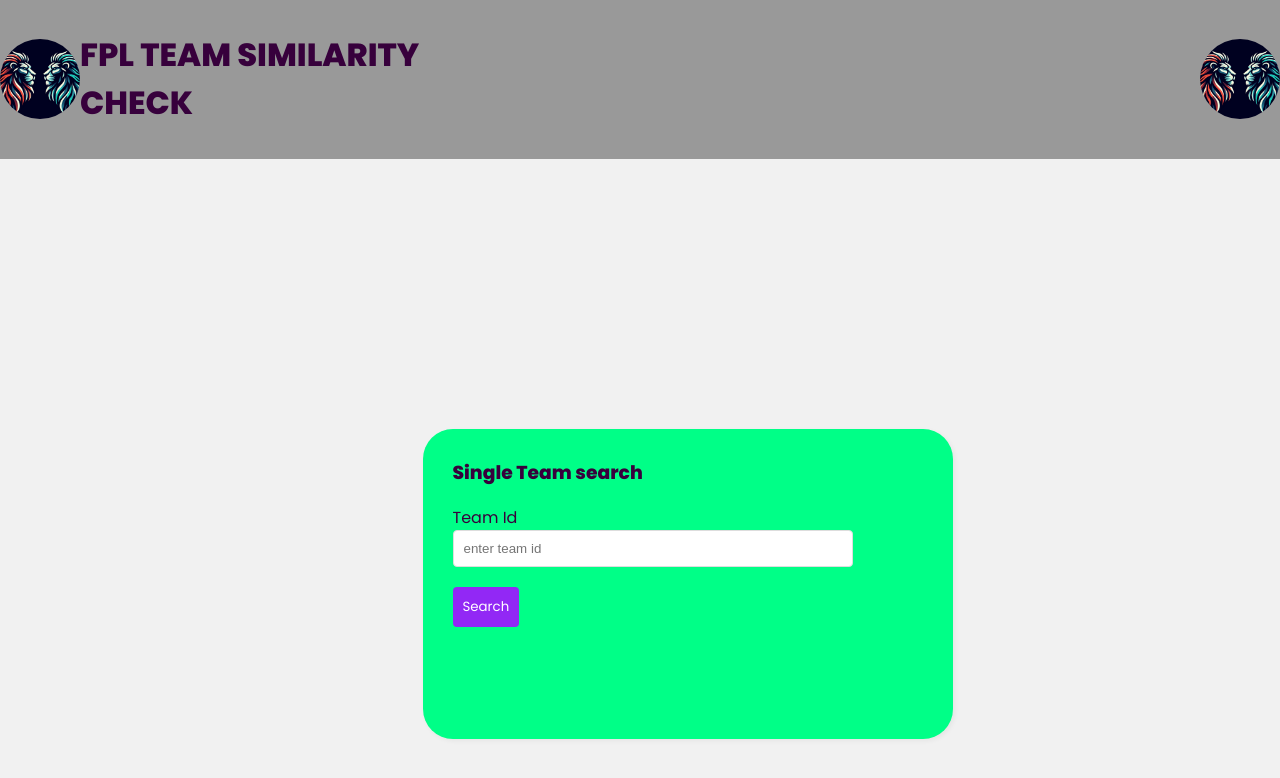
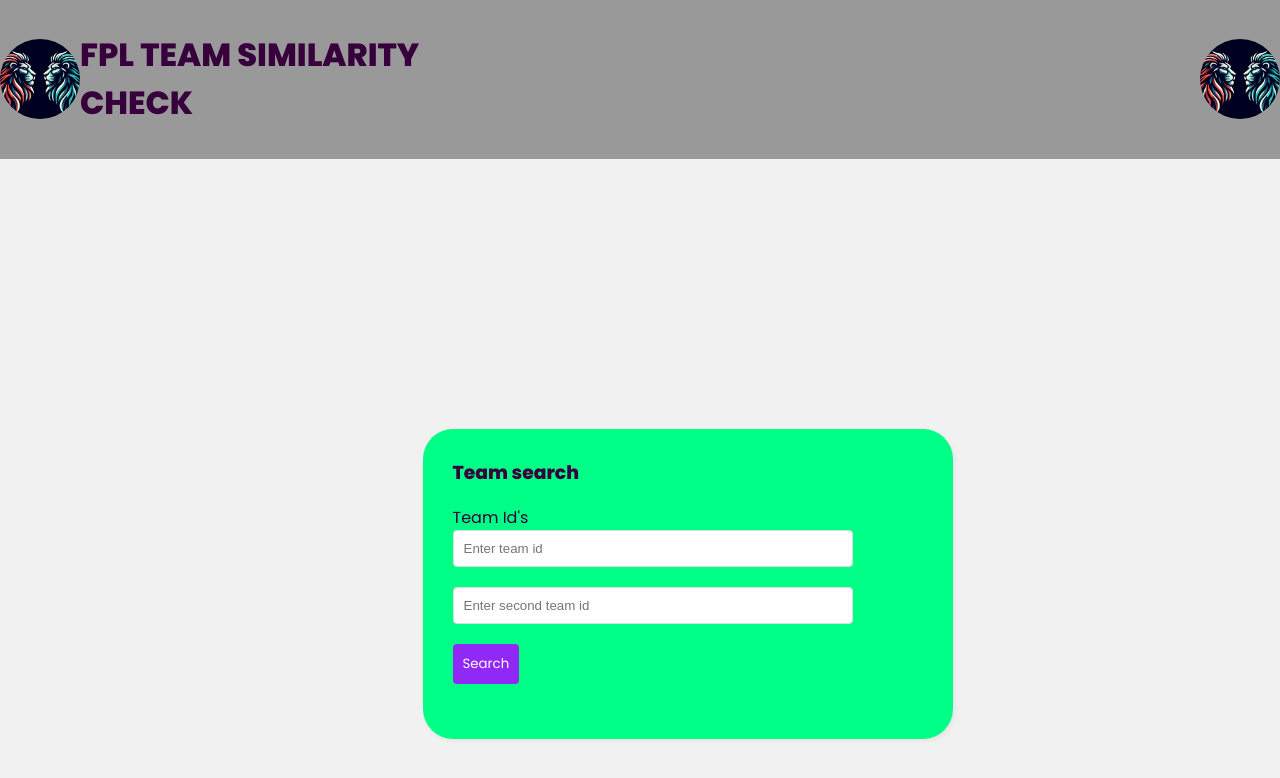
Before and after one commit to AdamL93/FPL-Similarity-Check, a React (Create React App) app in the folder frontend/: page / in a window 1280 px wide. Shown: the top 778 px of the page. Built offline with nearby package versions, Linux system fonts and the light colour scheme.

Commit message:
added another controller and second team.

```diff
--- a/frontend/src/components/SearchBar.js
+++ b/frontend/src/components/SearchBar.js
@@ -1,28 +1,39 @@
 import React, { useState } from 'react';
 
 
-const SearchBar = ({onSearchSubmit}) => {
+const SearchBar = ({handleSearchSubmit}) => {
 
     const [inputValue, setInputValue] = useState('')
+    const [inputValue2, setInputValue2] = useState('')
 
     const handleFormSubmit = (e) => {
         e.preventDefault();
-        onSearchSubmit(inputValue)
+        handleSearchSubmit(inputValue, inputValue2)
     }
 
     return (
 
         <div className = "search-container">
             <form onSubmit={handleFormSubmit}>
-                <h3>Single Team search</h3>
-                <label>Team Id</label>
+                <h3>Team search</h3>
+                <label>Team Id's</label>
                 <input
                     type="number"
-                    placeholder="enter team id"
+                    placeholder="Enter team id"
                     value={inputValue}
                     onChange={({target}) => {
                     console.log(target.value)
                     setInputValue(target.value)}
+
+                }
+                />
+                <input
+                    type="number"
+                    placeholder="Enter second team id"
+                    value={inputValue2}
+                    onChange={({target}) => {
+                    console.log(target.value)
+                    setInputValue2(target.value)}
 
                 }
                 />
--- a/frontend/src/pages/Home.js
+++ b/frontend/src/pages/Home.js
@@ -1,23 +1,21 @@
 
 import SearchBar from '../components/SearchBar'
 import { useNavigate } from "react-router-dom"
-import React, { useState } from 'react';
+
 
 const Home = () => {
 
-    const [searchQuery, setSearchQuery] = useState('')
     const navigate = useNavigate()
 
-    const handleSearchSubmit = (query) => {
-        setSearchQuery(query);
-        console.log(query)
-        navigate('/ResultsPage', { state: { searchQuery: query } });
+    const handleSearchSubmit = (teamId, teamId2) => {
+        console.log(teamId, teamId2)
+        navigate('/ResultsPage', { state: { inputValue: teamId, inputValue2: teamId2 } });
     };
 
 
     return (
         <div className = "home">
-            <SearchBar onSearchSubmit={handleSearchSubmit}/>
+            <SearchBar handleSearchSubmit={handleSearchSubmit}/>
         </div>
     );
 };
--- a/frontend/src/pages/ResultsPage.js
+++ b/frontend/src/pages/ResultsPage.js
@@ -6,17 +6,22 @@ import { useEffect, useState } from 'react'
 const ResultsPage = () => {
 
   const location = useLocation();
-  const { searchQuery } = location.state;
+  const { inputValue, inputValue2 } = location.state;
   const [result, setResult] = useState('');
+  const [result2, setResult2] = useState('');
+  const [similarityResult, setSimilarityResult] = useState('')
 
   const fetchData = async () => {
 
       try {
-          const response = await fetch(`/api/fplDatabase/${searchQuery}`);
+          const response = await fetch(`/api/fplDatabase/${inputValue}`);
+          const response2 = await fetch(`/api/fplDatabase/${inputValue2}`);
           const result = await response.json();
+          const result2 = await response2.json();
 
           if (response.ok) {
-            setResult(result);
+            setResult(result)
+            setResult2(result2)
             console.log('Response Ok');
           } else {
             throw new Error('Failed to fetch data');
@@ -25,17 +30,38 @@ const ResultsPage = () => {
         } catch (err) {
           console.log("error occurred")
         }
+
+        const response3 = await fetch('/api/fplDatabase/comparison', {
+          method: 'POST',
+          headers: {
+            'Content-Type': 'application/json',
+          },
+          body: JSON.stringify({
+            team1Data: result,
+            team2Data: result2,
+          }),
+        });
+
+        if (response3.ok) {
+          setSimilarityResult(similarityResult)
+        } else {
+          throw new Error('Failed to compare team results')
+        }
   }
 
   useEffect(() => {
     fetchData()
-  },[searchQuery])
+  },[inputValue, inputValue2])
 
   return (
     <div>
         <h1>THIS IS THE RESULTS PAGE</h1>
-        <h2>The inputted team id is: {searchQuery} </h2>
-        <pre>{result}</pre>
+        <h2>The inputted team id is: {inputValue} </h2>
+        <div>
+          <h1>THIS IS THE FIRST SET OF DATA</h1>
+          <pre>{similarityResult}</pre>
+        </div>
+
 
     </div>
   );
```
Also changed, not shown: 2 other files (tests, documents, lock files or other folders).
